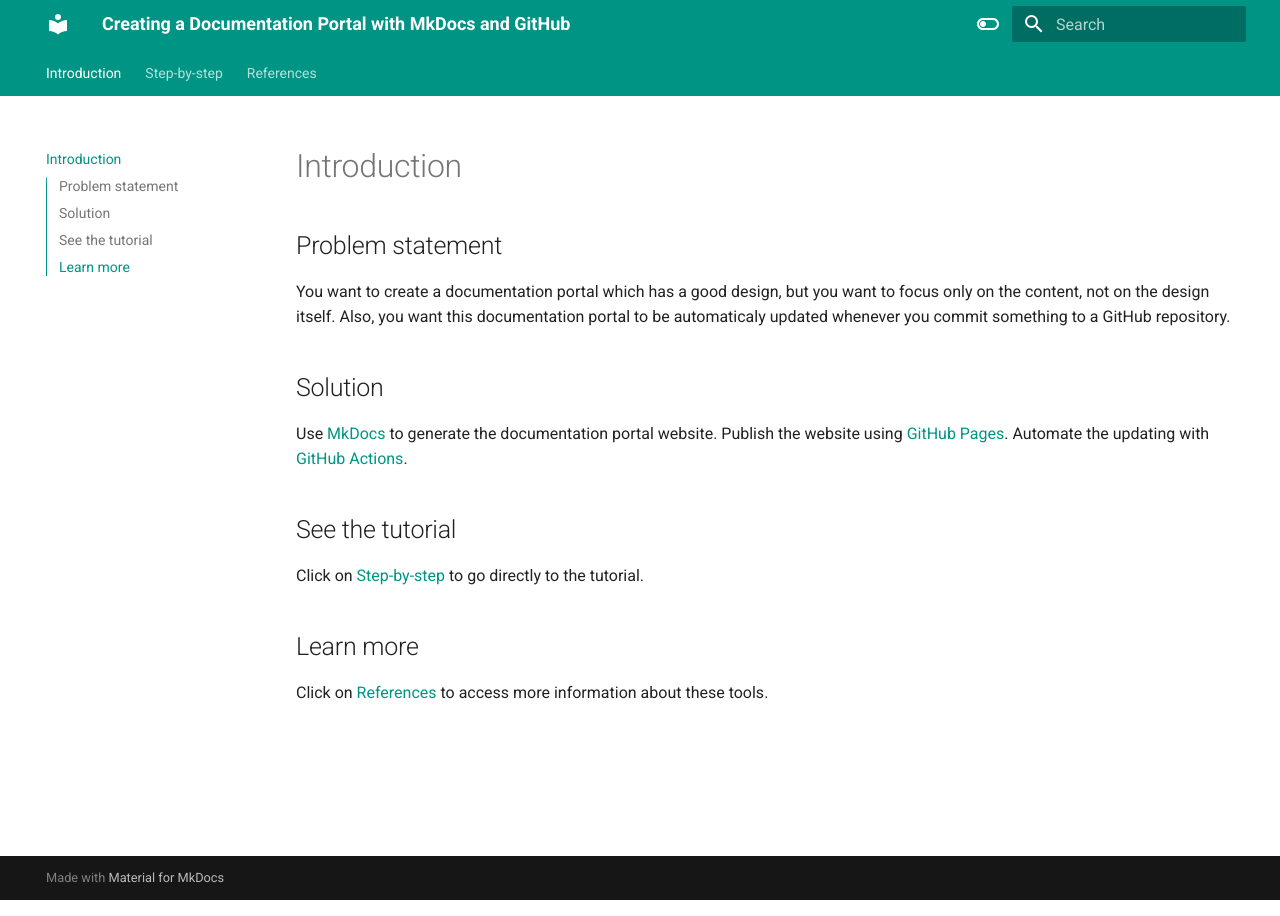
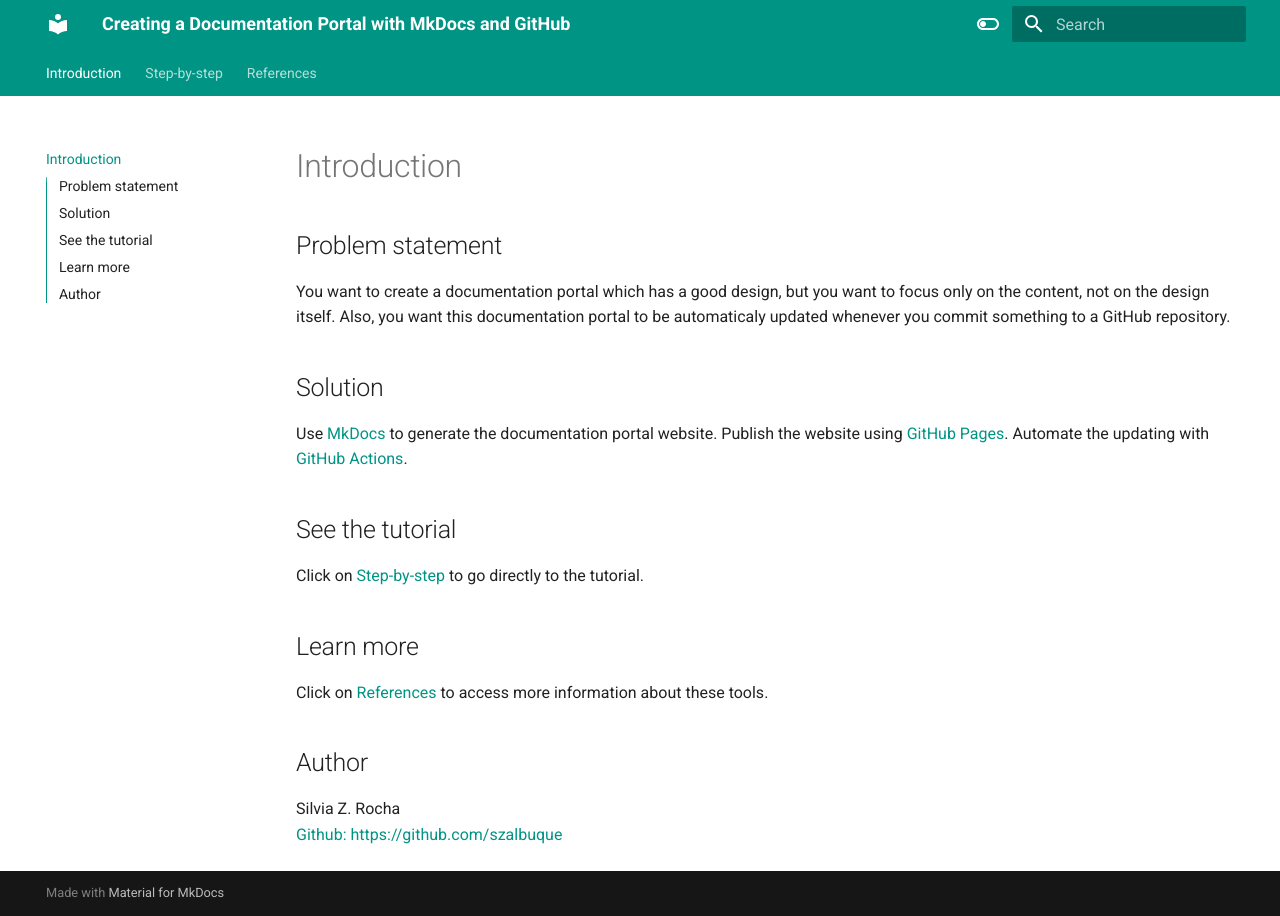
Before and after one commit to szalbuque/mkdocs-githubpages-docs-automation, an MkDocs documentation site: the page built from docs/index.md, in a window 1280 px wide. Built offline with MkDocs 1.6.1 and Material for MkDocs 9.7.7, drawn with Linux system fonts in a browser that asks for light colours.

Commit message:
insert author name

```diff
--- a/docs/index.md
+++ b/docs/index.md
@@ -12,3 +12,7 @@
 
 ## Learn more
 Click on [References](./references.md) to access more information about these tools.
+
+## Author
+Silvia Z. Rocha<br>
+[Github: https://github.com/szalbuque](https://github.com/szalbuque)
```
Also changed, not shown: mkdocs.yml (line endings or trailing spaces).
